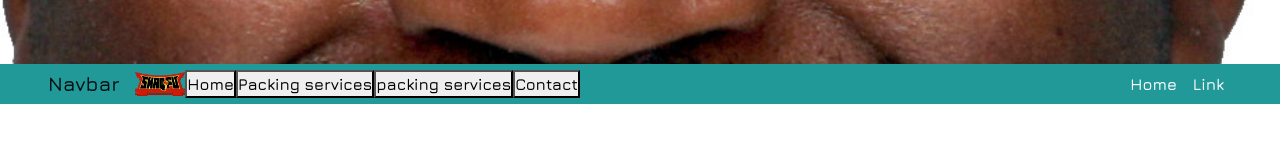
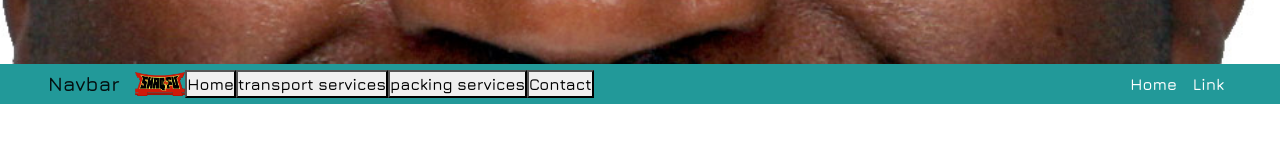
Before and after one commit to averagealloy/joshwouldathought, a React (Create React App) app: page / in a window 1280 px wide. Shown: the part 336-496 px from the top of the page. Built offline with nearby package versions, Linux system fonts and the light colour scheme.

Commit message:
deleted about.js

```diff
--- a/src/components/layouts/Navbar.js
+++ b/src/components/layouts/Navbar.js
@@ -18,7 +18,7 @@ export const Navbar = () => {
 
 
             <button>
-              Packing services
+              transport services
             </button>
 
 
```
Also changed, not shown: src/components/contact.js (deleted, +0 -16 lines), src/components/About.js (deleted).
